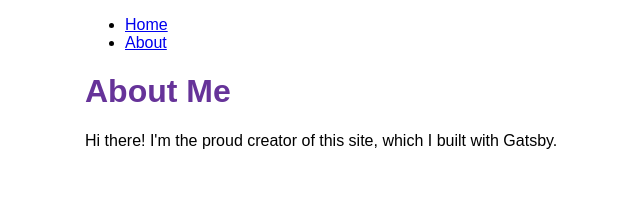
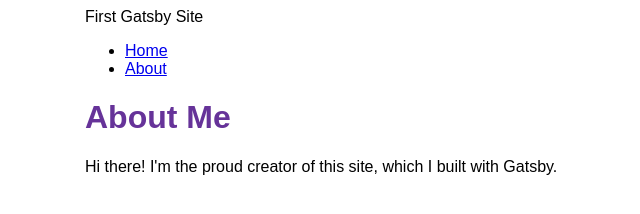
Before and after one commit to carinaluise/gatsby-practise, a Gatsby site: page /about in a window 1280 px wide. Shown: the whole page, without its empty margins (305-945 px from the left). Built offline with nearby package versions, Linux system fonts and the light colour scheme; Gatsby itself is replaced by a stand-in of ours.

Commit message:
add graphql to layout page

```diff
--- a/gatsby-config.js
+++ b/gatsby-config.js
@@ -1,6 +1,6 @@
 module.exports = {
   siteMetadata: {
-    title: `new`,
+    title: `First Gatsby Site`,
     siteUrl: `https://www.yourdomain.tld`,
   },
   plugins: [
--- a/src/components/layout.js
+++ b/src/components/layout.js
@@ -1,5 +1,5 @@
 import * as React from 'react'
-import { Link } from 'gatsby'
+import { Link, useStaticQuery, graphql } from 'gatsby'
 import {
     container,
     heading,
@@ -9,9 +9,19 @@ import {
 } from './layout.module.css'
 
 const Layout = ({ pageTitle, children }) => {
+    const data = useStaticQuery(graphql`
+    query {
+      site {
+        siteMetadata {
+          title
+        }
+      }
+    }
+  `)
     return (
         <div className={container}>
-            <title>{pageTitle}</title>
+            <title>{pageTitle} | {data.site.siteMetadata.title}</title>
+            <header>{data.site.siteMetadata.title}</header>
             <nav>
                 <ul className={navLinks}>
                     <li className={navLinkItem}><Link className={navLinkText} to="/">Home</Link></li>
```
